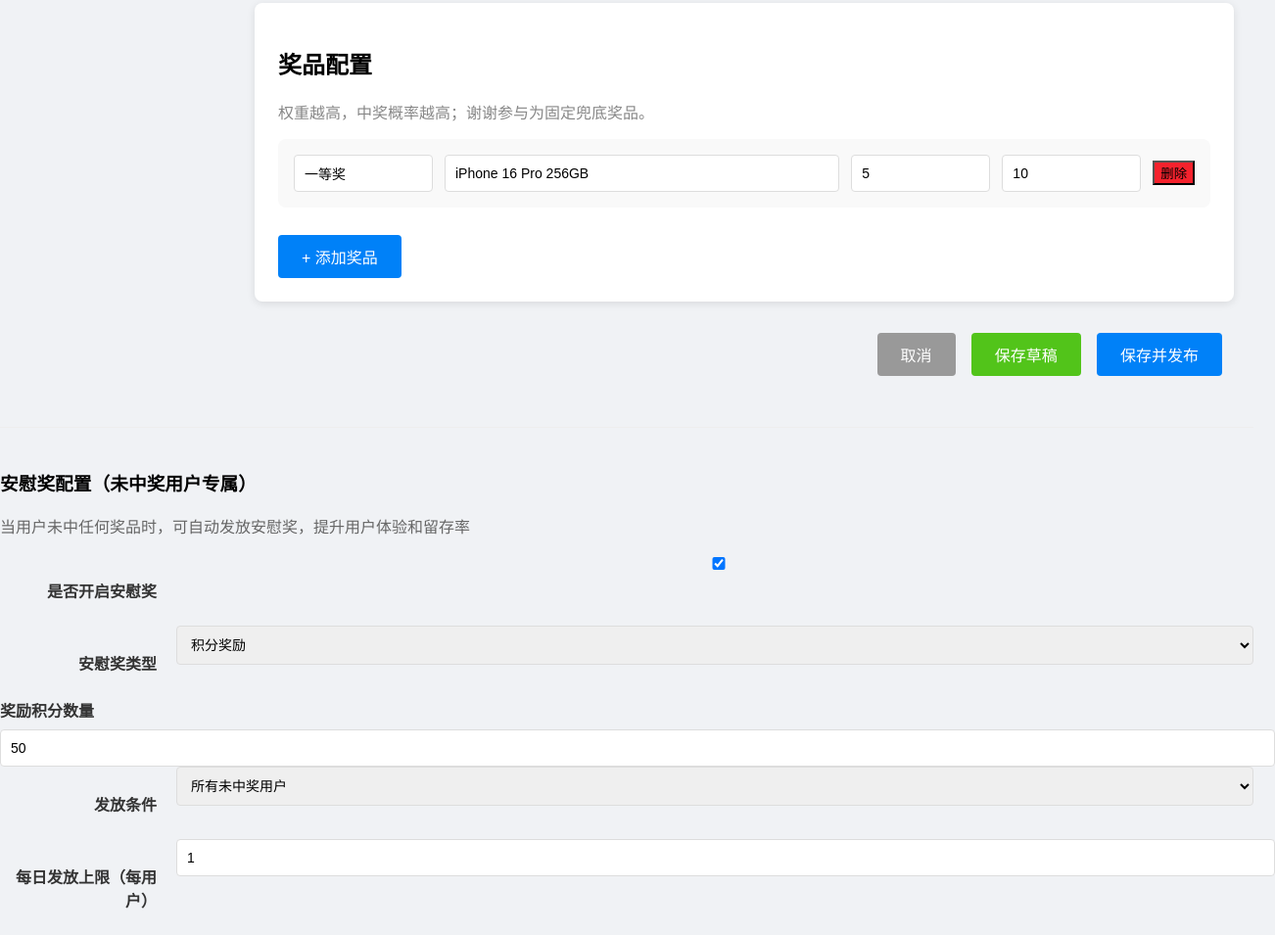
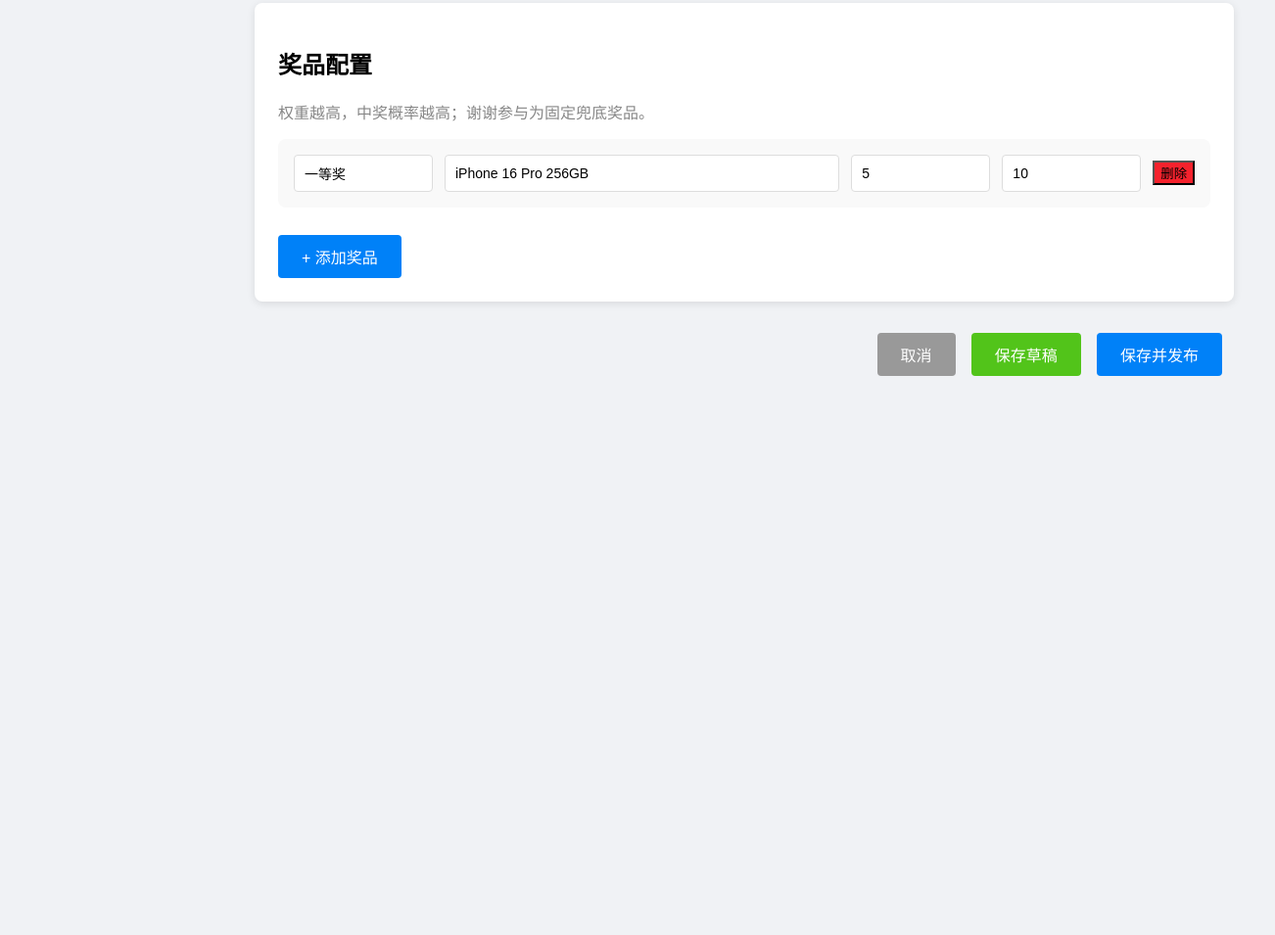
Before and after one commit to BeautyShawn/delay-draw-prize-system, a plain HTML site: page draw-prize-manage/activity-detail.html in a window 1280 px wide. Shown: the part 1724-2679 px from the top of the page at 98% size, 1302 px wide, since content can reach past the window. After the commit the page ends 2128 px from the top, so only its background shows below. Drawn offline with Linux system fonts and the light colour scheme.

Commit message:
Update activity-detail.html
Signed-off-by: BeautyShawn <35286026+BeautyShawn@users.noreply.github.com>

```diff
--- a/draw-prize-manage/activity-detail.html
+++ b/draw-prize-manage/activity-detail.html
@@ -353,75 +353,6 @@
   </div>
 </div>
 
-  <!-- 新增：安慰奖配置 -->
-    <div style="margin-top:32px;padding-top:24px;border-top:1px solid #eee">
-      <h3>安慰奖配置（未中奖用户专属）</h3>
-      <p style="color:#666;margin-bottom:16px">当用户未中任何奖品时，可自动发放安慰奖，提升用户体验和留存率</p>
-
-      <div class="form-row">
-        <label>是否开启安慰奖</label>
-        <div class="control">
-          <input type="checkbox" id="comfortEnable" checked onchange="toggleComfortFields()">
-        </div>
-      </div>
-
-      <div id="comfortFields">
-        <div class="form-row">
-          <label>安慰奖类型</label>
-          <div class="control">
-            <select id="comfortType" onchange="toggleComfortDetail()">
-              <option value="points">积分奖励</option>
-              <option value="coupon">优惠券</option>
-              <option value="redpacket">小额红包</option>
-              <option value="text">自定义文案（无实际奖励）</option>
-            </select>
-          </div>
-        </div>
-
-        <!-- 积分奖励 -->
-        <div id="comfortPoints" class="comfort-row">
-          <label>奖励积分数量</label>
-          <input type="number" min="1" value="50" placeholder="如：50积分">
-        </div>
-
-        <!-- 优惠券 -->
-        <div id="comfortCoupon" class="comfort-row hidden">
-          <label>优惠券码</label>
-          <input type="text" value="COMFORT-10" placeholder="如：COMFORT-10">
-        </div>
-
-        <!-- 小额红包 -->
-        <div id="comfortRedpacket" class="comfort-row hidden">
-          <label>红包金额（元）</label>
-          <input type="number" step="0.01" min="0.01" value="1.88" placeholder="如：1.88元">
-        </div>
-
-        <!-- 自定义文案 -->
-        <div id="comfortText" class="comfort-row hidden">
-          <label>安慰文案</label>
-          <textarea rows="3">很遗憾未中奖～送你一个大大的抱抱！下次一定中！继续参与其他活动吧～</textarea>
-        </div>
-
-        <div class="form-row">
-          <label>发放条件</label>
-          <div class="control">
-            <select>
-              <option selected>所有未中奖用户</option>
-              <option>随机 50% 未中奖用户</option>
-              <option>仅首次参与未中奖用户</option>
-            </select>
-          </div>
-        </div>
-
-        <div class="form-row">
-          <label>每日发放上限（每用户）</label>
-          <div class="control">
-            <input type="number" min="0" value="1" placeholder="0 = 不限">
-          </div>
-        </div>
-      </div>
-    </div>
-  </div>
 
 <script>
 // 高亮当前页面菜单项 + 悬停效果
```
